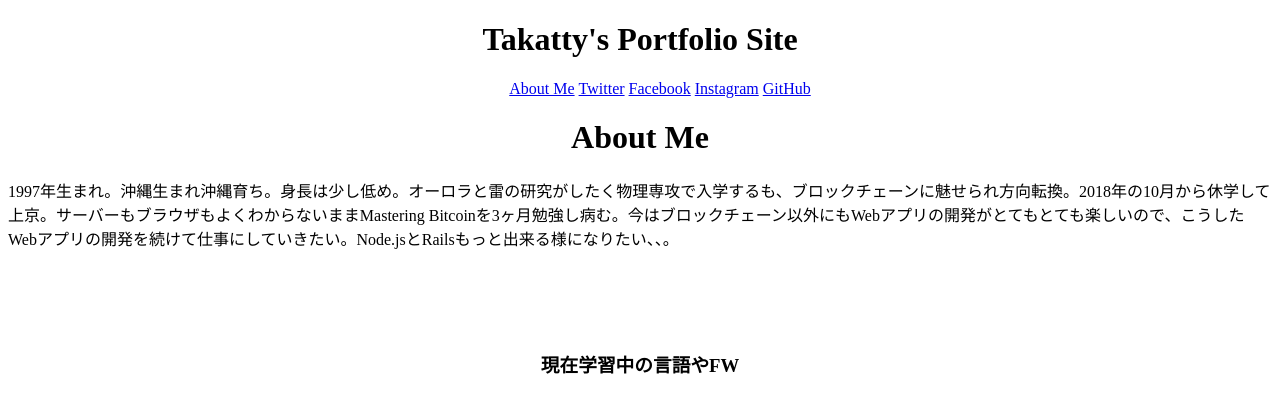
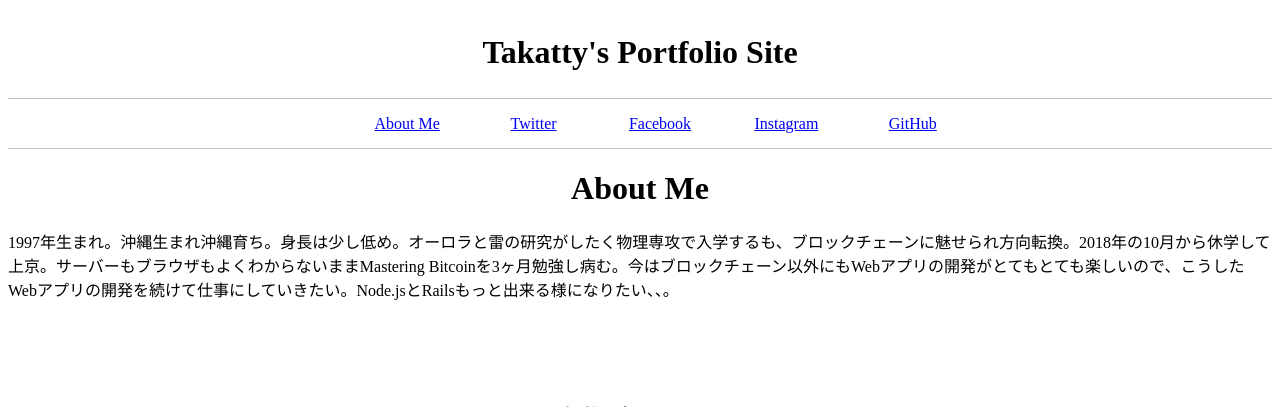
Before and after one commit to takattty/MyPortfolioSite-1, a PHP site: page / in a window 1280 px wide. Shown: the top 407 px of the page. Run offline with PHP 8.4, Linux system fonts and the light colour scheme; some libraries are stand-ins or nearby versions.

Commit message:
navの配置変更

```diff
--- a/index.css
+++ b/index.css
@@ -1,4 +1,10 @@
 @charset "utf-8";
+
+.top {
+    border-bottom: 1px solid #C0C0C0;
+    padding-top: 5px;
+    padding-bottom: 5px;
+}
 
 .top-title {
     text-align: center;
@@ -9,8 +15,15 @@
     text-align: center;
 }
 
-.navigat {
+.navigate {
     text-align: center;
+    padding-top: 0px;
+    padding-bottom: 15px;
+    border-bottom: 1px solid #C0C0C0;
+}
+
+.navigate li {
+    width: 10%;
 }
 
 .nav-item {
```
